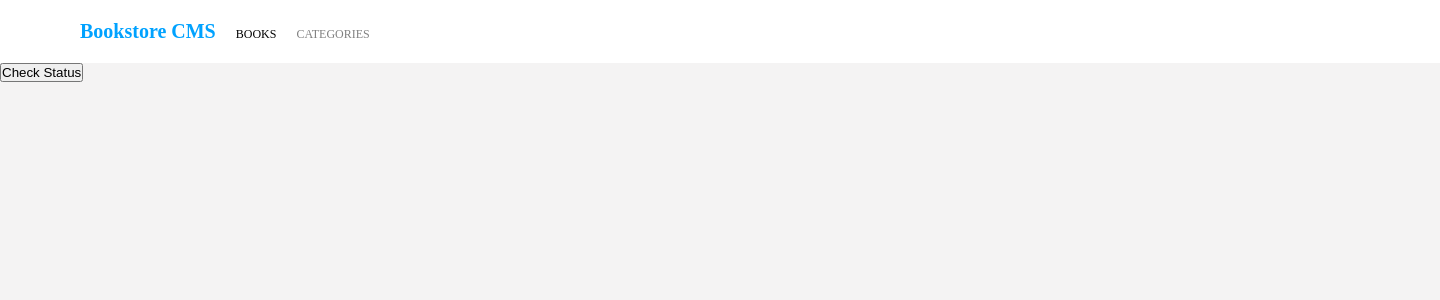
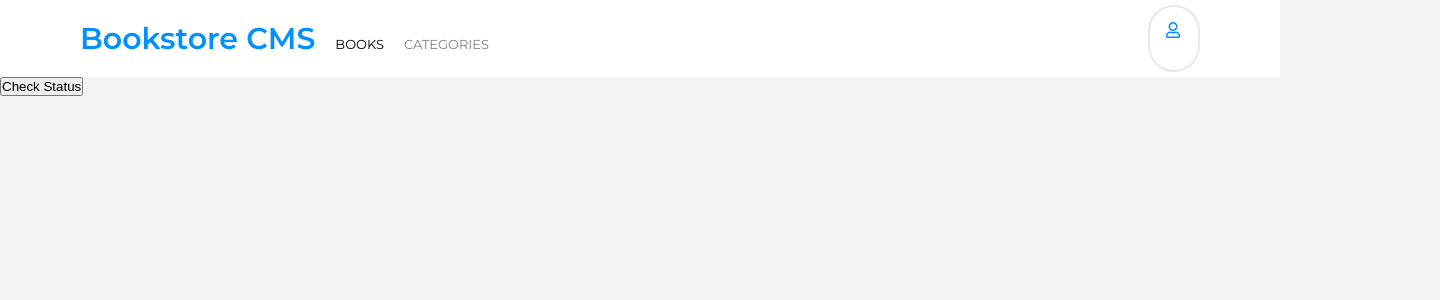
Before and after one commit to Luchy-B/bookstore, a React (Create React App) app: page /category in a window 1280 px wide. Shown: the top 300 px of the page, 1440 px wide, since content can reach past the window. Built offline with nearby package versions, Linux system fonts and the light colour scheme.

Commit message:
Add styling

```diff
--- a/package.json
+++ b/package.json
@@ -12,6 +12,7 @@
     "react": "^18.2.0",
     "react-circular-progressbar": "^2.1.0",
     "react-dom": "^18.2.0",
+    "react-icons": "^4.8.0",
     "react-redux": "^8.0.5",
     "react-router-dom": "^6.10.0",
     "react-scripts": "5.0.1",
--- a/src/Components/Boolist/Book.js
+++ b/src/Components/Boolist/Book.js
@@ -2,7 +2,7 @@ import '../Style/Book.css';
 import React from 'react';
 import PropTypes from 'prop-types';
 import { useDispatch } from 'react-redux';
-import { CircularProgressbar } from 'react-circular-progressbar';
+import { CircularProgressbar, buildStyles } from 'react-circular-progressbar';
 import 'react-circular-progressbar/dist/styles.css';
 import { deleteBook } from '../../redux/books/booksSlice';
 
@@ -37,7 +37,15 @@ const MyBook = ({ book }) => {
 
       <div className="percentageContainer">
         <div strokeWidth={20} className="progress" style={{ width: 70, height: 70 }}>
-          <CircularProgressbar className="progress-bar" value={percentage} />
+          <CircularProgressbar
+            className="progress-bar"
+            value={65}
+            styles={buildStyles({
+              pathTransitionDuration: 0.5,
+              pathColor: 'linear-gradient(to bottom, #307bbe, #e8e8e8)',
+              trailColor: '#e8e8e8',
+            })}
+          />
         </div>
         <div className="percentage">
           <h3>{percentage}</h3>
@@ -52,7 +60,9 @@ const MyBook = ({ book }) => {
         <div>
           <h5>CURRENT CHAPTER</h5>
           <p>{`Chapter ${randomCap}`}</p>
-          <button type="button" className="btn">UPDATE PROGRESS</button>
+          <div className="updateBtn">
+            <button type="button" className="btn">UPDATE PROGRESS</button>
+          </div>
         </div>
       </div>
     </div>
--- a/src/Components/Boolist/NewBookForm.js
+++ b/src/Components/Boolist/NewBookForm.js
@@ -42,7 +42,7 @@ const NewBookForm = () => {
           onChange={handleChange}
           style={{ paddingRight: '5px' }}
         >
-          <option value="" disabled selected hidden className="selectCat">--Category--</option>
+          <option value="" disabled hidden className="selectCat">--Category--</option>
           <option value="fiction">Fiction</option>
           <option value="non-fiction">Non-Fiction</option>
           <option value="mystery">Mystery</option>
@@ -50,7 +50,7 @@ const NewBookForm = () => {
           <option value="sci-fi">Fantasy</option>
         </select>
         <br />
-        <button type="submit" onClick={handleClick} className="btn">ADD BOOK</button>
+        <button type="submit" onClick={handleClick} className="btn btnInput">ADD BOOK</button>
       </div>
     </form>
   );
--- a/src/Components/Links/Links.css
+++ b/src/Components/Links/Links.css
@@ -2,7 +2,7 @@
   top: 0;
   width: 100%;
   padding: 20px 80px 20px 80px;
-  background-color: #fff;
+  /* background-color: #fff; */
 }
 
 .link-holder,
@@ -12,19 +12,43 @@
   align-items: baseline;
   margin: 0;
   gap: 20px;
-  font-size: 12px;
+  font-size: 0.813rem;
+  list-style-type: none;
+  font-weight: normal;
+  font-style: normal;
+}
+
+.navContainer {
+  display: flex;
+  background-color: #fff;
+  padding-right: 80px;
+  font-family: var(--montserrat);
+  font-style: normal;
+  font-weight: bold;
 }
 
 a {
   color: black;
+
 }
 
 .store a {
   font-size: 20px;
   font-weight: 600;
-  color: rgb(0, 162, 255);
+  color: #0290ff;
+  font-size: 1.875rem;
 }
 
 .Cate a {
   color: gray;
 }
+
+.oval {
+  margin: 5px 0px 5px 0px;
+  border: solid 2px #e8e8e8;
+  border-radius: 50px;
+  padding-left: 15px;
+  padding-top: 15px;
+  padding-bottom: 15px;
+  width: 40px;
+}
--- a/src/Components/Links/Links.js
+++ b/src/Components/Links/Links.js
@@ -1,13 +1,19 @@
 import { Link } from 'react-router-dom';
 import './Links.css';
+import { FaRegUser } from 'react-icons/fa';
 
 const MyLinks = () => (
   <>
-    <ul className="link-holder">
-      <li className="links store"><Link to="/" style={{ textDecoration: 'none' }}>Bookstore CMS</Link></li>
-      <li className="links"><Link to="/">BOOKS</Link></li>
-      <li className="links Cate"><Link to="/category">CATEGORIES</Link></li>
-    </ul>
+    <div className="navContainer">
+      <ul className="link-holder">
+        <li className="links store"><Link to="/" style={{ textDecoration: 'none' }}>Bookstore CMS</Link></li>
+        <li className="links"><Link to="/">BOOKS</Link></li>
+        <li className="links Cate"><Link to="/category">CATEGORIES</Link></li>
+      </ul>
+      <div className="oval">
+        <FaRegUser style={{ color: '#0290ff' }} />
+      </div>
+    </div>
   </>
 );
 
--- a/src/Components/Style/Book.css
+++ b/src/Components/Style/Book.css
@@ -1,5 +1,11 @@
 .title {
   padding-top: 5px;
+  font-family: var(--robotoSlab);
+  font-size: 1.375rem;
+  font-weight: bold;
+  font-style: normal;
+  line-height: normal;
+  color: var(--black-two);
 }
 
 .actionsContainer {
@@ -12,22 +18,37 @@
 
 .actionsContainer button {
   background-color: #fff;
-  color: rgb(22, 121, 219);
+  /* color: rgb(22, 121, 219); */
   border: none;
   cursor: pointer;
+  font-family: var(--robotoSlab);
+  font-size: 0.875rem;
+  font-weight: 300;
+  font-style: normal;
+  color: var(--cool-blue);
 }
 
 .category {
-  font-weight: 700;
+  font-weight: 400;
+  opacity: 0.5;
+  font-family: var(--montserrat);
+  font-size: 0.875rem;
+  font-weight: bold;
+  font-style: normal;
 }
 
 .author {
-  color: rgb(22, 121, 219);
+  margin: 0.25rem 0 0;
+  font-family: var(--robotoSlab);
+  font-size: 0.875rem;
+  font-weight: 300;
+  font-style: normal;
+  color: var(--cool-blue);
 }
 
 .actionsContainer hr {
   height: 15px;
-  border: 1px solid rgb(111, 110, 110);
+  border: 1px solid rgb(230, 230, 230);
 }
 
 .percentageContainer {
@@ -42,24 +63,43 @@
 }
 
 .category,
-.percentage p,
+.percentage p {
+  font-weight: 700;
+  color: var(--black-two);
+}
+
 .updateContainer h5 {
-  font-weight: 700;
-  color: rgb(111, 110, 110);
+  opacity: 0.5;
+  font-family: var(--robotoSlab);
+  font-size: 0.813rem;
+  font-weight: 300;
+  font-style: normal;
+  color: var(--black-two);
 }
 
 .updateContainer {
   display: flex;
   flex-direction: row;
   gap: 10px;
+  padding-right: 9.188rem;
+  padding-right: 9.188rem;
 }
 
 .updateContainer p {
-  margin: 10px 0 20px 0;
+  font-family: var(--robotoSlab);
+  font-size: 1rem;
+  font-weight: 300;
+  font-style: normal;
+  letter-spacing: -0.4px;
+  color: var(--black-two);
+}
+
+.updateBtn button {
+ margin-left: 0px;
 }
 
 .eachBookHr {
-  border: 1px solid rgb(166, 166, 166);
+  border: 1px solid rgb(230, 230, 230);
   height: 80px;
   position: relative;
 }
--- a/src/Components/Style/Style.css
+++ b/src/Components/Style/Style.css
@@ -1,7 +1,24 @@
+@import url('https://fonts.googleapis.com/css2?family=Montserrat:wght@200;300;400;500;600;700;800&display=swap');
+@import url('https://fonts.googleapis.com/css2?family=Roboto+Slab&display=swap');
+
 * {
   padding: 0;
   margin: 0;
   text-decoration: none;
+}
+
+:root {
+  --azure: #0290ff;
+  --cool-blue: #4386bf;
+  --black: #121212;
+  --white-Two: #fff;
+  --pale-grey: #f5f6fa;
+  --very-light-pink: #c4c4c4;
+  --grey: #e8e8e8;
+  --linkColor: #212529;
+  --montserrat: 'Montserrat', sans-serif;
+  --robotoslab: 'Roboto Slab', serif;
+  --medium-blue: #307bbe;
 }
 
 body {
@@ -29,30 +46,42 @@ hr {
   flex-direction: row;
   justify-content: space-around;
   padding-top: 20px;
+  height: 2.813rem;
 }
 
 .form h3 {
   padding-left: 90px;
-  color: rgb(111, 110, 110);
-  font-size: 30px;
+  color: #888;
+  font-size: 1.25rem;
+  font-family: var(--montserrat);
+  font-style: normal;
+  font-weight: bold;
 }
 
 input {
   padding: 8px;
-  width: 15%;
+  width:   17.813rem;
 }
 
 .btn {
-  padding: 10px 25px 10px 25px;
-  background-color: rgb(22, 121, 219);
+  background-color: var(--azure);
   color: #fff;
   border: none;
-  border-radius: 5px;
-  margin: 5px;
-  font-size: 10px;
-  font-weight: 600;
+  border-radius: 3px;
+  width: 11.5rem;
+  height: 2.813rem;
+  margin: 1.188rem 0 0 2.125rem;
+  padding: 0.801rem 1.188rem 0.886rem 1.375rem;
+  font-family: var(--robotoslab);
+  font-style: normal;
+  letter-spacing: 0.5px;
+  font-size: 0.813rem;
+  font-weight: bold;
 }
 
+.btnInput {
+  margin-top: 1px;
+}
 .btn:hover {
   background-color: white;
   cursor: pointer;
```
Also changed, not shown: 1 other file (tests, documents, lock files or other folders).
